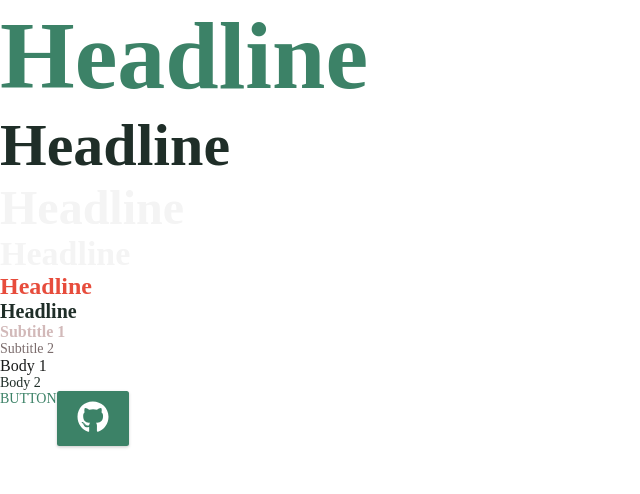
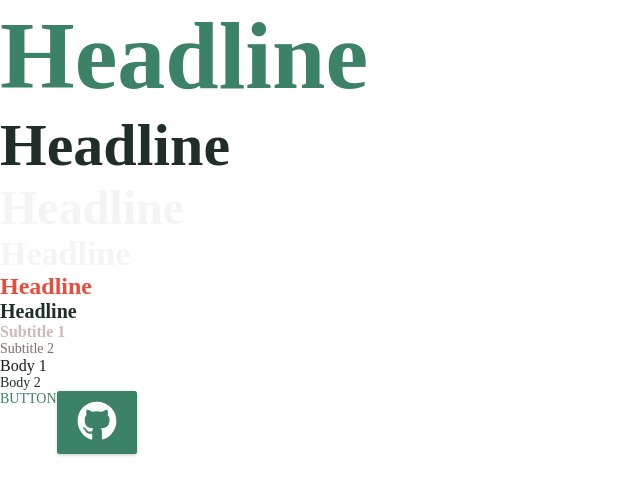
Before and after one commit to Raissatkm/portfolio, a Next.js app: page / in a window 1280 px wide. Shown: the top 494 px of the page, without its empty margins (0-640 px from the left). Built offline with nearby package versions, Linux system fonts and the light colour scheme; a web font is replaced by a local one.

Commit message:
pix to rem swap

```diff
--- a/src/components/atoms/icon/index.tsx
+++ b/src/components/atoms/icon/index.tsx
@@ -12,13 +12,13 @@ const icons: { [key: string]: IconType } = {
   instagram: FaInstagram
 };
 
-const Icon = ({ name, size = 'medium', color = 'black' }: IconProps) => {
+const Icon = ({ name, ...props }: IconProps) => {
   const Icon = icons[name];
 
   if (!Icon) return null;
 
   return (
-    <StyledIcon name={name} size={size} color={color}>
+    <StyledIcon name={name} {...props}>
       <Icon />
     </StyledIcon>
   );
--- a/src/components/atoms/icon/styles.ts
+++ b/src/components/atoms/icon/styles.ts
@@ -2,14 +2,12 @@ import styled from 'styled-components';
 import { IconProps } from './interfaces';
 
 export const IconSize = {
-  small: '16px',
-  medium: '24px',
-  large: '32px',
+  small: '1rem',
+  medium: '2rem',
+  large: '4rem',
 };
 
 export const IconColor = {
-  red: '#FF4136',
-  blue: '#0074D9',
   green: '#2ECC40',
   white: '#FFFFFF',
   black: '#111111',
```
